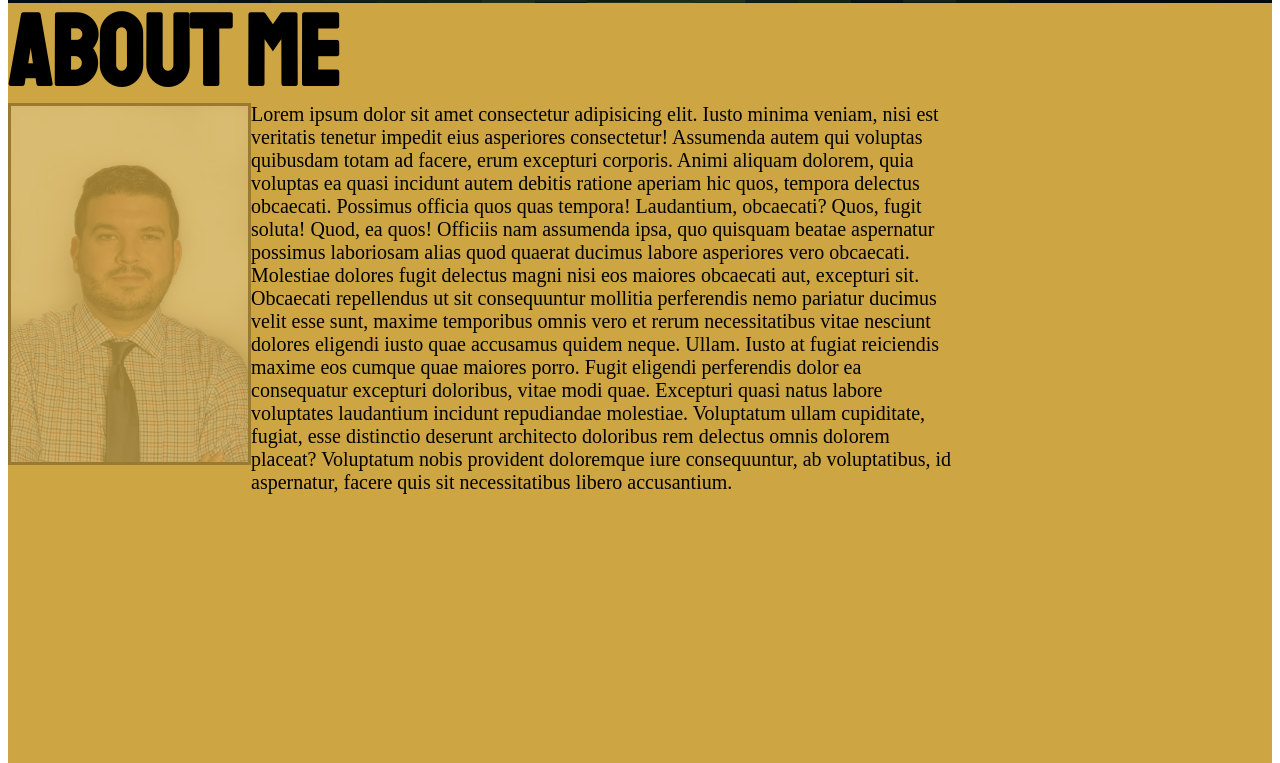
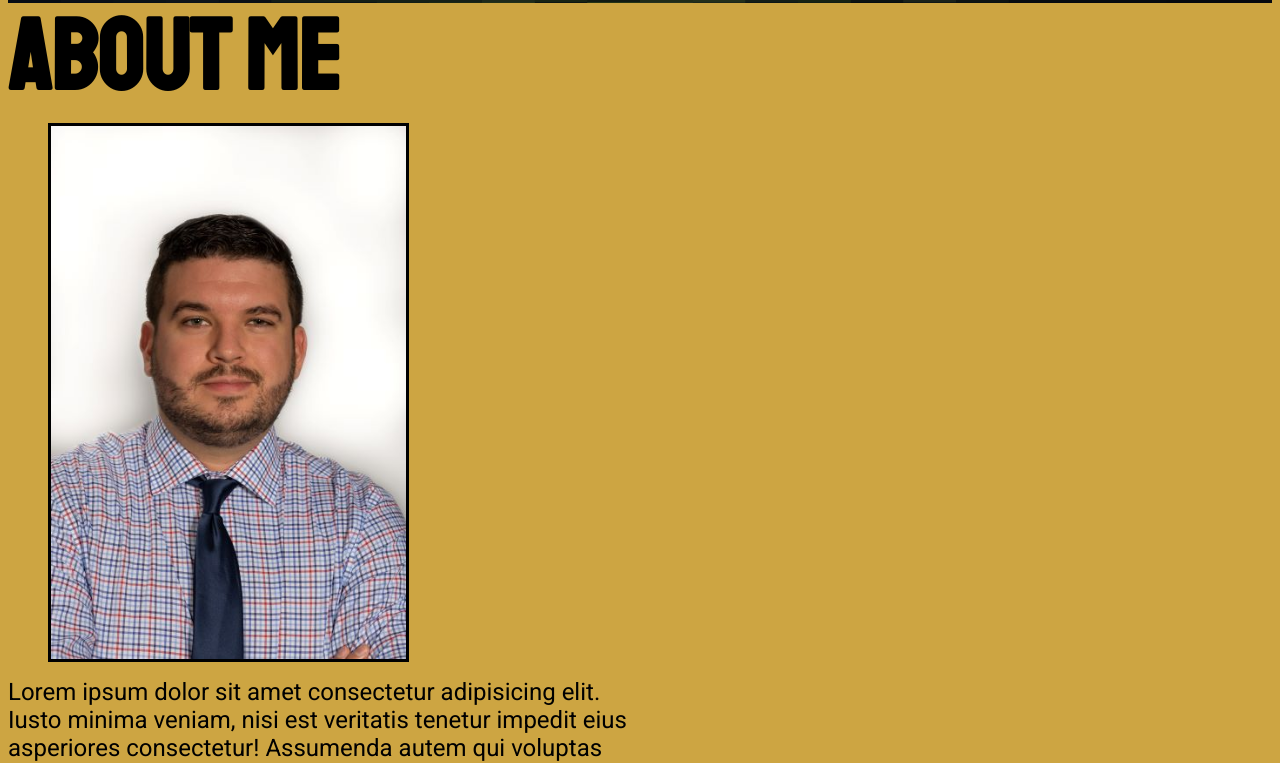
Before and after one commit to ericduwe/Portfolio, a plain HTML site: page index.html in a window 1280 px wide. Shown: the part 1311-2074 px from the top of the page. Drawn offline with Linux system fonts and the light colour scheme.

Commit message:
fixed up CSS formatting, added more background color, fixed nav bar formatting on smaller screen size

```diff
--- a/assets/style.css
+++ b/assets/style.css
@@ -1,12 +1,15 @@
 /*Hex color palette*/
 :root {
     --primary: #cda542;
-    --secondary: #5542cd;
 }
 
 /*Scroll settings for page*/
 html {
     scroll-behavior: smooth;
+}
+
+body {
+    background-color: var(--primary);
 }
 
 /* Styling for main header at top of page */
@@ -47,10 +50,12 @@ header h6 {
 /*Nav bar styling*/
 nav ul {
     list-style-type: none;
+    height: 100px;
     margin: 0;
     padding: 0;
     display: flex;
     justify-content: flex-start;
+    align-items: center;
 
 }
 
@@ -82,7 +87,6 @@ nav {
 
 
 
-
 /*Styling for each section's header*/
 .section-heading {
     background-color: #000;
@@ -98,48 +102,52 @@ nav {
 
 /*main image positioning*/
 #top-photo {
-    margin: 0
-
+    margin: 0;
+    width: 100%;
 }
 
 #top-photo img {
-    max-width: 100%;
+    width: 100%;
     margin: 0;
-    display: flex;
 
 }
 
 #about-me {
-    height: 800px;
+    height: 850px;
     width: 100%;
-    background-color: var(--primary)
+    background-color: var(--primary);
+
 }
 
 #about-me h2 {
     background-color: var(--primary);
     color: #000;
 }
+#about-me article {
+    height: 800px;
 
-#about-me-text img {
-    opacity: 0.25;
+}
+
+#about-me article img {
+
     border: 3px solid #000;
     display: block;
     max-width: 480px;
     max-height: 550px;
-    width: 25%;
-    height: 25%;
+    width: 30%;
+    height: 30%;
     margin: 0;
 }
 
 article p {
-    font-family: "Corbel";
-    font-size: 20px;
+    font-family: "Roboto", sans-serif;
+    font-size: 24px;
     color: #000;
     margin: 0;
     display: flex;
     justify-content: flex-end;
-    width: 75%;
-    min-width: 400px;
+    width: 50%;
+    min-width: 500px;
 }
 
 #portfolio {
@@ -215,10 +223,16 @@ article p {
     padding-bottom: 100px;
 }
 
-@media screen and (max-width: 768px;) {
-    body {
-
+@media screen and (max-width: 768px) {
+    nav ul {
+        list-style-type: none;
+        height: 800px;
+        margin: 0;
+        padding: 0;
+        display: flex;
+        flex-wrap: wrap;
+        justify-content: space-between;
+        align-items: center;
     }
 
     }
-}
--- a/index.html
+++ b/index.html
@@ -8,7 +8,7 @@
     <title>Duwe Web Portfolio</title>
     <link rel="preconnect" href="https://fonts.googleapis.com">
     <link rel="preconnect" href="https://fonts.gstatic.com" crossorigin>
-    <link href="https://fonts.googleapis.com/css2?family=Reenie+Beanie&family=Staatliches&display=swap" rel="stylesheet">
+    <link href="https://fonts.googleapis.com/css2?family=Reenie+Beanie&family=Staatliches&family=Roboto&display=swap" rel="stylesheet">
     <link rel="stylesheet" href="./assets/style.css">
 </head>
 
@@ -32,8 +32,8 @@
         <section id="about-me">
             <h2 class="section-heading" id="about-me-heading">About Me</h2>
             <article>
-
-                <p id="about-me-text"><img src="./assets/images/profile-photo.jpg" alt="profile photo">Lorem ipsum dolor sit amet consectetur adipisicing elit. Iusto minima veniam, nisi est veritatis
+                <figure><img src="./assets/images/profile-photo.jpg" alt="profile photo"></figure>
+                <p id="about-me-text">Lorem ipsum dolor sit amet consectetur adipisicing elit. Iusto minima veniam, nisi est veritatis
                 tenetur impedit eius asperiores consectetur! Assumenda autem qui voluptas quibusdam totam ad facere,
                 erum excepturi corporis.
                 Animi aliquam dolorem, quia voluptas ea quasi incidunt autem debitis ratione aperiam hic quos,
@@ -42,15 +42,6 @@
                 Officiis nam assumenda ipsa, quo quisquam beatae aspernatur possimus laboriosam alias quod quaerat
                 ducimus labore asperiores vero obcaecati. Molestiae dolores fugit delectus magni nisi eos maiores
                 obcaecati aut, excepturi sit.
-                Obcaecati repellendus ut sit consequuntur mollitia perferendis nemo pariatur ducimus velit esse
-                sunt, maxime temporibus omnis vero et rerum necessitatibus vitae nesciunt dolores eligendi iusto
-                quae accusamus quidem neque. Ullam.
-                Iusto at fugiat reiciendis maxime eos cumque quae maiores porro. Fugit eligendi perferendis dolor ea
-                consequatur excepturi doloribus, vitae modi quae. Excepturi quasi natus labore voluptates laudantium
-                incidunt repudiandae molestiae.
-                Voluptatum ullam cupiditate, fugiat, esse distinctio deserunt architecto doloribus rem delectus
-                omnis dolorem placeat? Voluptatum nobis provident doloremque iure consequuntur, ab voluptatibus, id
-                aspernatur, facere quis sit necessitatibus libero accusantium.</p>
             </article>
         </section>
         <section id="portfolio">
```
